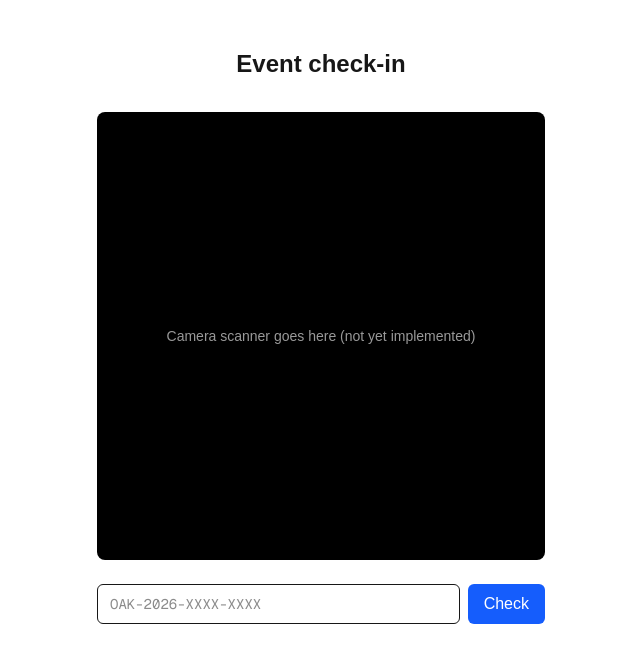
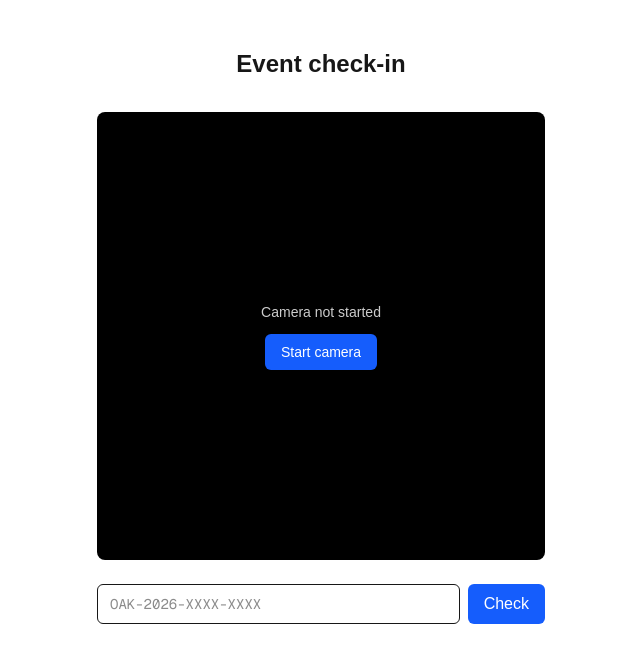
Before and after one commit to marthatazvivinga480-cyber/OAK_Project-, a Next.js app: page /checkin in a window 1280 px wide. Shown: the top 662 px of the page, without its empty margins (319-959 px from the left). Built offline with nearby package versions, Linux system fonts and the light colour scheme.

Commit message:
feat: implement QR scanner functionality with camera support and code submission

```diff
--- /dev/null
+++ b/src/app/api/sessions/route.ts
@@ -0,0 +1,15 @@
+import { NextResponse } from "next/server";
+import { supabaseAdmin } from "@/lib/supabaseClient";
+
+export async function GET() {
+  const { data, error } = await supabaseAdmin
+    .from("sessions")
+    .select("*")
+    .order("day", { ascending: true })
+    .order("start_time", { ascending: true });
+
+  if (error) {
+    return NextResponse.json({ error: error.message }, { status: 500 });
+  }
+  return NextResponse.json(data);
+}
--- a/src/components/QRScanner/QRScanner.tsx
+++ b/src/components/QRScanner/QRScanner.tsx
@@ -1,6 +1,7 @@
 "use client";
 
-import { useState } from "react";
+import { useEffect, useRef, useState } from "react";
+import jsQR from "jsqr";
 
 type ScanResult =
   | { status: "idle" }
@@ -8,11 +9,23 @@ type ScanResult =
   | { status: "error"; reason: string };
 
 export default function QRScanner() {
+  const videoRef = useRef<HTMLVideoElement>(null);
+  const canvasRef = useRef<HTMLCanvasElement>(null);
+  const streamRef = useRef<MediaStream | null>(null);
+  const animationRef = useRef<number | null>(null);
+  const lastScannedRef = useRef<string | null>(null);
+
   const [manualCode, setManualCode] = useState("");
   const [result, setResult] = useState<ScanResult>({ status: "idle" });
   const [checking, setChecking] = useState(false);
+  const [cameraError, setCameraError] = useState<string | null>(null);
+  const [cameraActive, setCameraActive] = useState(false);
 
   async function submitCode(code: string) {
+
+    if (lastScannedRef.current === code) return;
+    lastScannedRef.current = code;
+
     setChecking(true);
     try {
       const res = await fetch("/api/checkin", {
@@ -31,15 +44,95 @@ export default function QRScanner() {
       setResult({ status: "error", reason: "Network error" });
     } finally {
       setChecking(false);
+
+      setTimeout(() => { lastScannedRef.current = null; }, 3000);
     }
   }
 
+  async function startCamera() {
+    setCameraError(null);
+    try {
+      const stream = await navigator.mediaDevices.getUserMedia({
+        video: { facingMode: "environment" },
+      });
+      streamRef.current = stream;
+      if (videoRef.current) {
+        videoRef.current.srcObject = stream;
+        await videoRef.current.play();
+        setCameraActive(true);
+        scanLoop();
+      }
+    } catch (err) {
+      setCameraError(
+        err instanceof Error ? err.message : "Could not access camera"
+      );
+    }
+  }
+
+  function stopCamera() {
+    streamRef.current?.getTracks().forEach((track) => track.stop());
+    streamRef.current = null;
+    if (animationRef.current) cancelAnimationFrame(animationRef.current);
+    setCameraActive(false);
+  }
+
+  function scanLoop() {
+    const video = videoRef.current;
+    const canvas = canvasRef.current;
+    if (!video || !canvas || video.readyState !== video.HAVE_ENOUGH_DATA) {
+      animationRef.current = requestAnimationFrame(scanLoop);
+      return;
+    }
+
+    canvas.width = video.videoWidth;
+    canvas.height = video.videoHeight;
+    const ctx = canvas.getContext("2d");
+    if (!ctx) return;
+    ctx.drawImage(video, 0, 0, canvas.width, canvas.height);
+    const imageData = ctx.getImageData(0, 0, canvas.width, canvas.height);
+
+    const code = jsQR(imageData.data, imageData.width, imageData.height);
+    if (code?.data) {
+      submitCode(code.data);
+    }
+
+    animationRef.current = requestAnimationFrame(scanLoop);
+  }
+
+  useEffect(() => {
+    return () => stopCamera(); // clean up camera on unmount
+  }, []);
+
   return (
     <div className="max-w-md mx-auto space-y-6">
-      {}
-      <div className="aspect-square bg-black text-white/60 rounded-lg flex items-center justify-center text-sm">
-        Camera scanner goes here (not yet implemented)
+      <div className="aspect-square bg-black rounded-lg overflow-hidden relative">
+        <video ref={videoRef} className="w-full h-full object-cover" muted playsInline />
+        <canvas ref={canvasRef} className="hidden" />
+        {!cameraActive && (
+          <div className="absolute inset-0 flex flex-col items-center justify-center gap-3 text-white/80 text-sm px-4 text-center">
+            {cameraError ? (
+              <p className="text-red-400">{cameraError}</p>
+            ) : (
+              <p>Camera not started</p>
+            )}
+            <button
+              onClick={startCamera}
+              className="bg-blue-600 hover:bg-blue-700 text-white font-medium px-4 py-2 rounded-md"
+            >
+              Start camera
+            </button>
+          </div>
+        )}
       </div>
+
+      {cameraActive && (
+        <button
+          onClick={stopCamera}
+          className="text-sm text-gray-600 underline"
+        >
+          Stop camera
+        </button>
+      )}
 
       <form
         onSubmit={(e) => {
```
